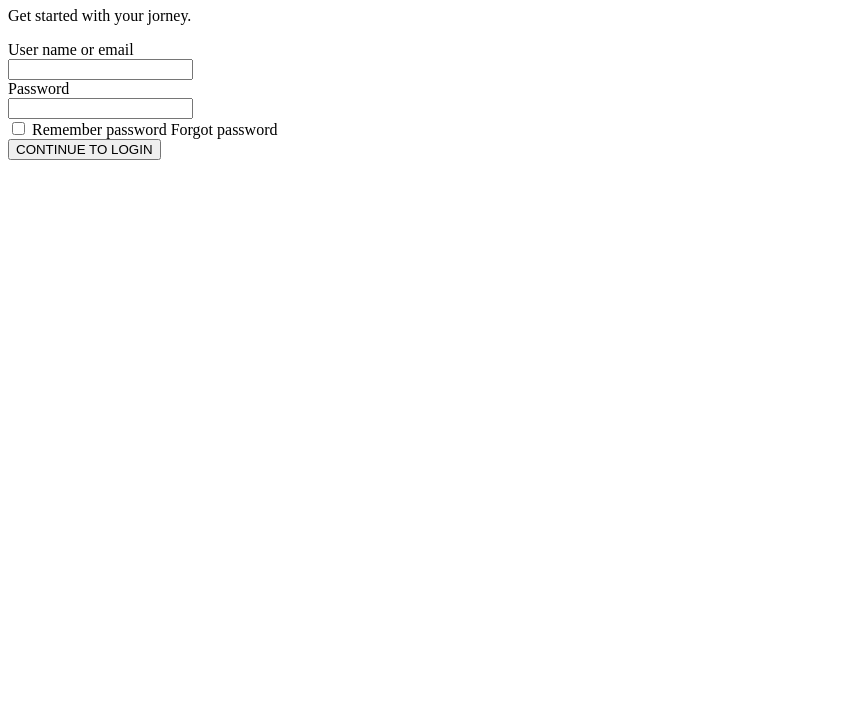
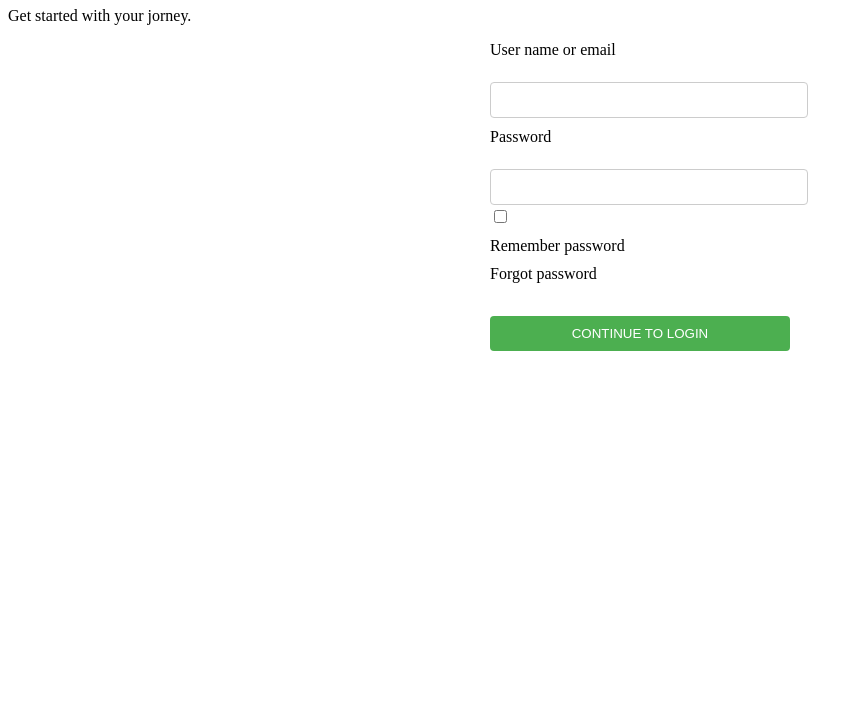
Before and after one commit to AnaAmayaH/mtm6201-midterm, a plain HTML site: page index.html in a window 1280 px wide. Shown: the part 73-800 px from the top of the page, without its empty margins (0-863 px from the left). Drawn offline with Linux system fonts and the light colour scheme.

Commit message:
login page

```diff
--- /dev/null
+++ b/css/style.css
@@ -0,0 +1,43 @@
+
+h1 {font: 1em sans-serif;
+font-size: 32px;}
+
+form {
+    width: 300px;
+    margin: 0 auto;
+  }
+
+  label {
+    display: block;
+    margin-top: 10px;
+    font-size: 16px;
+  }
+
+  input[type="email"],
+  input[type="password"] {
+    width: 100%;
+    padding: 8px;
+    margin-top: 5px;
+    font-size: 16px;
+    border: 1px solid #ccc;
+    border-radius: 4px;
+  }
+
+  input[type="checkbox"] {
+    margin-top: 5px;
+  }
+
+  button[type="submit"] {
+    width: 100%;
+    padding: 10px;
+    margin-top: 15px;
+    background-color: #4CAF50;
+    color: white;
+    border: none;
+    border-radius: 4px;
+    cursor: pointer;
+  }
+
+  button[type="submit"]:hover {
+    background-color: #45a049;
+  }
--- a/index.html
+++ b/index.html
@@ -6,16 +6,17 @@
   <meta name="viewport" content="width-device, initial-scale=1.0">
   <title>mtm6201-midterm</title>
   <link rel="stylesheet" type="text/css" href="css/style.css">
+  <link rel="loginsheet" type="text/css" href="login.html">
 
 </head>
 
 <body>
 <header>
 
-  <div class="container">
+
     <h1>Login</h1>
     <p>Get started with your jorney.</p>
-
+</header>
     <form>
       <label for="email">User name or email</label><br>
       <input type="email" id="email" name="usernameoremai"><br>
@@ -24,7 +25,8 @@
       <input type="checkbox" id="remeber" name="remember">
       <label for="remember">Remember password</label>
       <label for="Forgot">Forgot password</label><br>
-      <button type="submit">CONTINUE TO LOGIN</button>
+
+      <a href="login.html"><button type="submit">CONTINUE TO LOGIN</button></a>
     </form>
 
 </body>
@@ -41,7 +43,7 @@
 
 
 
-</header>
+
 
 
 <footer>
```
Also changed, not shown: login.html (added, +16 -0 lines), 1 other file.
